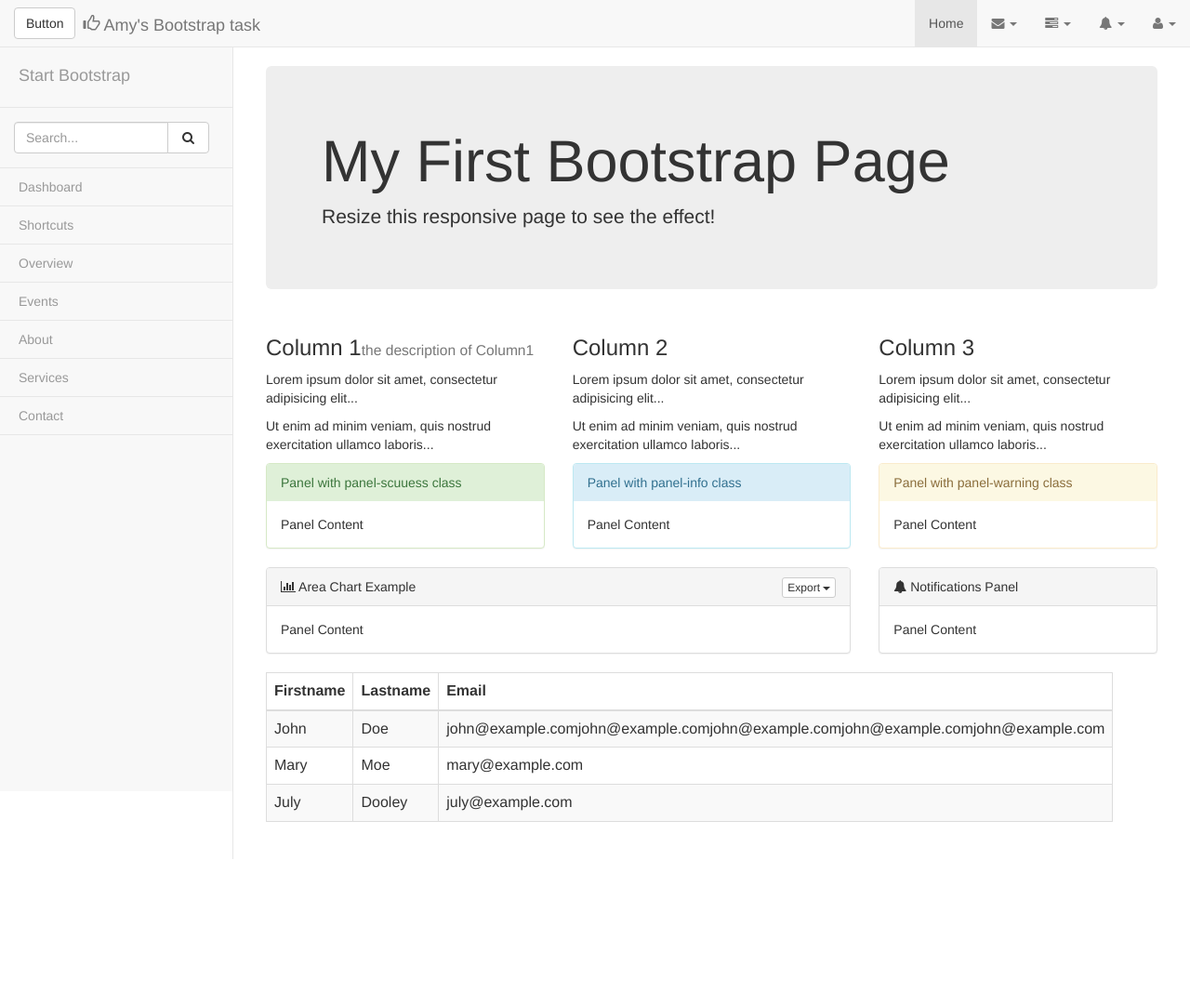
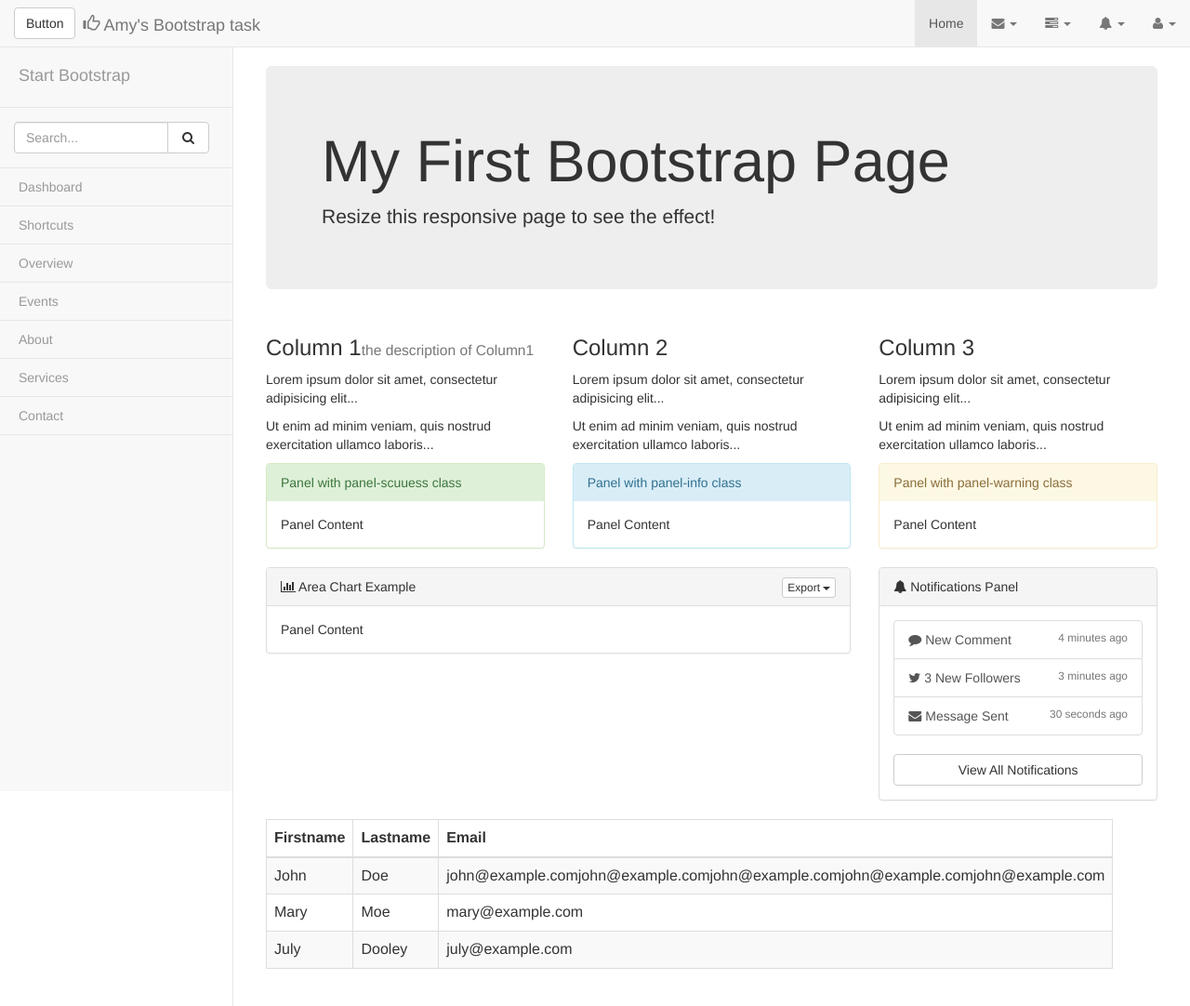
Before and after one commit to super1988amy/mocking-bootstrap, a website: page index.html in a window 1280 px wide. Shown: the whole page at 93% size. Before the commit the page ends 924 px from the top, so only its background shows below. Drawn offline with Linux system fonts and the light colour scheme.

Commit message:
add the Notification panel content

```diff
--- a/index.html
+++ b/index.html
@@ -220,7 +220,34 @@
             <div class="col-sm-4 col-xs-12">
                <div class="panel panel-default">
                 <div class="panel-heading"><i class="fa fa-bell"></i> Notifications Panel</div>
-                <div class="panel-body">Panel Content</div>
+                <div class="panel-body">
+                  <div class="list-group">
+                    <a href="#" class="list-group-item">
+                      <span class="text-left">
+                      <i class="fa fa-comment"></i> New Comment
+                      </span>
+                      <span class="pull-right text-muted small">4 minutes ago
+                      </span>
+                    </a>
+                    <a href="#" class="list-group-item">
+                      <span class="text-left">
+                        <i class="fa fa-twitter"></i> 3 New Followers
+                      </span>
+                      <span class="pull-right text-muted small">3 minutes ago
+                      </span>
+                    </a>
+                    <a href="#" class="list-group-item">
+                      <span class="text-left">
+                      <i class="fa fa-envelope"></i> Message Sent
+                      </span>
+                      <span class="pull-right text-muted small">30 seconds ago
+                      </span>
+                    </a>
+                  </div>
+                  <button type="button" class="btn btn-default btn-block">View All Notifications</button>
+                </div>
+                <!-- panel-body End -->
+
               </div>
             </div>
           </div>
```
